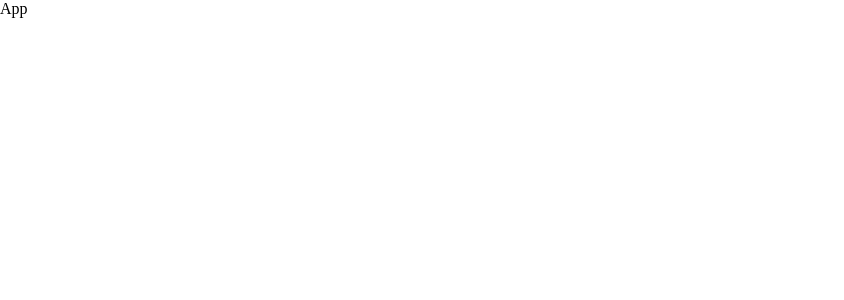
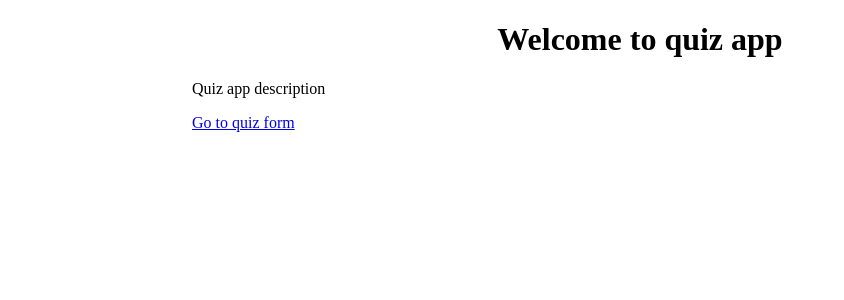
Before and after one commit to olehhladkov-p/quiz, a Vue app: page / in a window 1280 px wide. Shown: the top 300 px of the page, without its empty margins (0-844 px from the left). Built offline with nearby package versions, Linux system fonts and the light colour scheme.

Commit message:
Develop (#3)
* Add main layout (#1)

* Add prettierrc file

* Add endpoint urls

* Remove unnecessary files

* Add vue '@' alias

* Add home route

* Add quiz form (#2)

```diff
--- a/public/css/main.css
+++ b/public/css/main.css
@@ -11,3 +11,15 @@ html {
 body {
   margin: 0;
 }
+
+.container {
+  max-width: 60rem; /* 960px */
+  width: 100%;
+  margin: 0 auto;
+  padding: 0 2rem;
+}
+
+/* helpers */
+.text-center {
+  text-align: center;
+}
--- a/src/App.vue
+++ b/src/App.vue
@@ -1,3 +1,5 @@
 <template>
-  <div id="app">App</div>
+  <div id="app" class="container">
+    <router-view></router-view>
+  </div>
 </template>
--- /dev/null
+++ b/src/components/home.vue
@@ -0,0 +1,7 @@
+<template>
+  <div>
+    <h1 class="text-center">Welcome to quiz app</h1>
+    <p>Quiz app description</p>
+    <router-link :to="{ name: 'quiz-form' }">Go to quiz form</router-link>
+  </div>
+</template>
--- /dev/null
+++ b/src/components/quiz/form.vue
@@ -0,0 +1,201 @@
+<template>
+  <div>
+    <h1 class="text-center">Setup your quiz!</h1>
+    <div class="quiz-form-wrapper">
+      <form
+        @change="onFormChange"
+        @submit.prevent="onFormSubmit"
+        class="quiz-form"
+      >
+        <p class="quiz-form-note">
+          <span v-show="processing"> Fetching form data... </span>
+        </p>
+
+        <select
+          v-model="category"
+          :disabled="processing || !categories.length"
+          name="category"
+          required
+        >
+          <option value="" disabled>
+            {{ categories.length ? 'Select a category' : loadingPlaceholder }}
+          </option>
+          <option
+            v-for="category in categories"
+            :key="category.id"
+            :value="category.id"
+          >
+            {{ category.name }}
+          </option>
+        </select>
+
+        <select
+          v-model="difficulty"
+          :disabled="processing || !category"
+          name="difficulty"
+          required
+        >
+          <option value="" disabled>Select a category difficulty</option>
+          <option
+            v-for="level in difficultyLevelList"
+            :key="level"
+            :value="level"
+          >
+            {{ level }}
+          </option>
+        </select>
+
+        <input
+          v-model="questions"
+          :disabled="processing || !difficulty"
+          :max="maxQuestionsAmount"
+          name="questions_amount"
+          placeholder="Select a number of questions"
+          type="number"
+          min="1"
+          required
+        />
+
+        <button class="btn" :disabled="isFormDisabled">Start a quiz</button>
+      </form>
+    </div>
+  </div>
+</template>
+
+<script>
+import { mapGetters, mapActions } from 'vuex'
+
+export default {
+  data() {
+    return {
+      loadingPlaceholder: 'Loading categories...'
+    }
+  },
+  created() {
+    this.setCategories()
+  },
+  computed: {
+    ...mapGetters([
+      'processing',
+      'quizStarted',
+      'categoryId',
+      'categories',
+      'difficultyLevel',
+      'difficultyLevelList',
+      'questionsAmount',
+      'maxQuestionsAmount'
+    ]),
+    isFormDisabled() {
+      return !this.category || !this.difficulty || !this.questions
+    },
+    category: {
+      get() {
+        return this.categoryId
+      },
+      set(value) {
+        this.setCategoryId(value)
+      }
+    },
+    difficulty: {
+      get() {
+        return this.difficultyLevel
+      },
+      set(value) {
+        this.setDifficultyLevel(value)
+      }
+    },
+    questions: {
+      get() {
+        return this.questionsAmount
+      },
+      set(value) {
+        return this.setQuestionsAmount(Number(value))
+      }
+    }
+  },
+  methods: {
+    ...mapActions([
+      'setQuizStarted',
+      'setCategoryId',
+      'setCategories',
+      'setDifficultyLevel',
+      'setQuestionsAmount',
+      'setMaxQuestionsAmount'
+    ]),
+    onFormChange(e) {
+      const targetName = e.target.name
+
+      if (
+        this.category &&
+        this.difficulty &&
+        targetName !== 'questions_amount'
+      ) {
+        this.setMaxQuestionsAmount()
+      }
+    },
+    onFormSubmit() {
+      this.setQuizStarted()
+    }
+  }
+}
+</script>
+
+<style scoped>
+.quiz-form-wrapper {
+  display: flex;
+  justify-content: center;
+  max-width: 30rem; /* 480px */
+  width: 100%;
+  margin: 0 auto;
+  padding: 0 1rem;
+}
+
+.quiz-form {
+  position: relative;
+  width: 100%;
+  padding: 2.5rem 3rem 1.5rem;
+  border-radius: 1rem;
+  border: 1px solid #999;
+}
+
+.quiz-form-note {
+  position: absolute;
+  top: 1rem;
+  margin: 0;
+  color: #999;
+}
+
+.quiz-form select:disabled,
+.quiz-form input:disabled {
+  opacity: 0.7;
+}
+
+.quiz-form select,
+.quiz-form input,
+.quiz-form .btn {
+  margin: 0.5rem 0;
+  padding: 0.5rem 1rem;
+  width: 100%;
+  line-height: normal;
+  border: 1px solid #ccc;
+  border-radius: 0.5rem;
+  background-color: #fff;
+}
+
+.quiz-form select option {
+  text-transform: capitalize;
+}
+
+.quiz-form .btn {
+  font-size: 1.125rem;
+  cursor: pointer;
+}
+
+.quiz-form .btn:not([disabled]):hover {
+  background-color: #eee;
+}
+
+.quiz-form .btn[disabled] {
+  cursor: not-allowed;
+}
+</style>
--- a/src/main.js
+++ b/src/main.js
@@ -1,8 +1,12 @@
 import Vue from 'vue'
 import App from './App.vue'
+import router from '@/router'
+import store from '@/store'
 
 Vue.config.productionTip = false
 
 new Vue({
+  router,
+  store,
   render: h => h(App)
 }).$mount('#app')
--- /dev/null
+++ b/src/router/index.js
@@ -0,0 +1,15 @@
+import Vue from 'vue'
+import VueRouter from 'vue-router'
+import Home from '@/components/home.vue'
+import QuizForm from '@/components/quiz/form.vue'
+
+Vue.use(VueRouter)
+
+const routes = [
+  { path: '/', name: 'home', component: Home },
+  { path: '/quiz-form', name: 'quiz-form', component: QuizForm }
+]
+
+export default new VueRouter({
+  routes
+})
--- /dev/null
+++ b/src/store/constants.js
@@ -0,0 +1,12 @@
+export const SET_PROCESSING = 'SET_PROCESSING'
+
+export const SET_QUIZ_STARTED = 'SET_QUIZ_STARTED'
+export const SET_CATEGORY_ID = 'SET_CATEGORY_ID'
+export const SET_CATEGORIES = 'SET_CATEGORIES'
+export const SET_CURRENT_CATEGORY = 'SET_CURRENT_CATEGORY'
+export const SET_DIFFICULTY_LEVEL = 'SET_DIFFICULTY_LEVEL'
+export const SET_QUESTIONS_AMOUNT = 'SET_QUESTIONS_AMOUNT'
+export const SET_MAX_QUESTIONS_AMOUNT = 'SET_MAX_QUESTIONS_AMOUNT'
+export const INCREASE_CORRECT_ANSWERS_AMOUNT = 'INCREASE_CORRECT_ANSWERS_AMOUNT'
+export const INCREASE_INCORRECT_ANSWERS_AMOUNT =
+  'INCREASE_INCORRECT_ANSWERS_AMOUNT'
--- /dev/null
+++ b/src/store/index.js
@@ -0,0 +1,24 @@
+import Vue from 'vue'
+import Vuex from 'vuex'
+import quiz from './modules/quiz/'
+
+import { SET_PROCESSING } from './constants'
+
+Vue.use(Vuex)
+
+export default new Vuex.Store({
+  modules: {
+    quiz
+  },
+  state: {
+    processing: false
+  },
+  mutations: {
+    [SET_PROCESSING](state, payload) {
+      state.processing = payload
+    }
+  },
+  getters: {
+    processing: ({ processing }) => processing
+  }
+})
--- /dev/null
+++ b/src/store/modules/quiz/index.js
@@ -0,0 +1,120 @@
+import {
+  SET_PROCESSING,
+  SET_QUIZ_STARTED,
+  SET_CATEGORY_ID,
+  SET_CATEGORIES,
+  SET_DIFFICULTY_LEVEL,
+  SET_QUESTIONS_AMOUNT,
+  SET_MAX_QUESTIONS_AMOUNT,
+  INCREASE_CORRECT_ANSWERS_AMOUNT,
+  INCREASE_INCORRECT_ANSWERS_AMOUNT
+} from '@/store/constants'
+
+export default {
+  state: {
+    quizStarted: false,
+    categoryId: '',
+    categories: [],
+    difficultyLevel: '',
+    difficultyLevelList: ['easy', 'medium', 'hard'],
+    questionsAmount: null,
+    maxQuestionsAmount: null,
+    answers: {
+      correct: null,
+      incorrect: null
+    }
+  },
+
+  getters: {
+    quizStarted: ({ quizStarted }) => quizStarted,
+    categoryId: ({ categoryId }) => categoryId,
+    categories: ({ categories }) => categories,
+    difficultyLevel: ({ difficultyLevel }) => difficultyLevel,
+    difficultyLevelList: ({ difficultyLevelList }) => difficultyLevelList,
+    questionsAmount: ({ questionsAmount }) => questionsAmount,
+    maxQuestionsAmount: ({ maxQuestionsAmount }) => maxQuestionsAmount,
+    answersTotal: ({ answers: { correct, incorrect } }) => correct + incorrect,
+    answersCorrect: ({ answers: { correct } }) => correct,
+    answersIncorrect: ({ answers: { incorrect } }) => incorrect
+  },
+
+  mutations: {
+    [SET_QUIZ_STARTED](state) {
+      state.quizStarted = true
+    },
+    [SET_CATEGORY_ID](state, payload) {
+      state.categoryId = payload
+    },
+    [SET_CATEGORIES](state, payload) {
+      state.categories = payload
+    },
+    [SET_DIFFICULTY_LEVEL](state, payload) {
+      state.difficultyLevel = payload
+    },
+    [SET_QUESTIONS_AMOUNT](state, payload) {
+      state.questionsAmount = payload
+    },
+    [SET_MAX_QUESTIONS_AMOUNT](state, payload) {
+      state.maxQuestionsAmount = payload
+    },
+    [INCREASE_CORRECT_ANSWERS_AMOUNT](state) {
+      state.answers.correct += 1
+    },
+    [INCREASE_INCORRECT_ANSWERS_AMOUNT](state) {
+      state.answers.incorrect += 1
+    }
+  },
+
+  actions: {
+    setQuizStarted({ commit }) {
+      commit(SET_QUIZ_STARTED)
+    },
+    setCategoryId({ commit }, payload) {
+      commit(SET_CATEGORY_ID, payload)
+    },
+    async setCategories({ commit }) {
+      commit(SET_PROCESSING, true, { root: true })
+
+      try {
+        const categories = await (
+          await fetch(process.env.VUE_APP_QUIZ_CATEGORIES_URL)
+        ).json()
+
+        commit(SET_CATEGORIES, categories.trivia_categories)
+      } catch (e) {
+        console.error(e)
+      } finally {
+        commit(SET_PROCESSING, false, { root: true })
+      }
+    },
+    setDifficultyLevel({ commit }, payload) {
+      commit(SET_DIFFICULTY_LEVEL, payload)
+    },
+    setQuestionsAmount({ commit }, payload) {
+      commit(SET_QUESTIONS_AMOUNT, payload)
+    },
+    async setMaxQuestionsAmount({ commit, getters }) {
+      commit(SET_PROCESSING, true, { root: true })
+
+      try {
+        const { categoryId, difficultyLevel } = getters
+        const url =
+          process.env.VUE_APP_QUIZ_CATEGORY_QUESTIONS_COUNT_URL.replace(
+            'CATEGORY_ID',
+            categoryId
+          )
+        const data = await (await fetch(url)).json()
+        const questionsAmount =
+          data.category_question_count[
+            `total_${difficultyLevel}_question_count`
+          ]
+
+        commit(SET_MAX_QUESTIONS_AMOUNT, questionsAmount)
+      } catch (e) {
+        console.error(e)
+      } finally {
+        commit(SET_PROCESSING, false, { root: true })
+      }
+    }
+  }
+}
--- /dev/null
+++ b/vue.config.js
@@ -0,0 +1,11 @@
+const path = require('path')
+
+module.exports = {
+  configureWebpack: {
+    resolve: {
+      alias: {
+        '@': path.join(__dirname, 'src/')
+      }
+    }
+  }
+}
```
Also changed, not shown: 2 other files (tests, documents, lock files or other folders).
